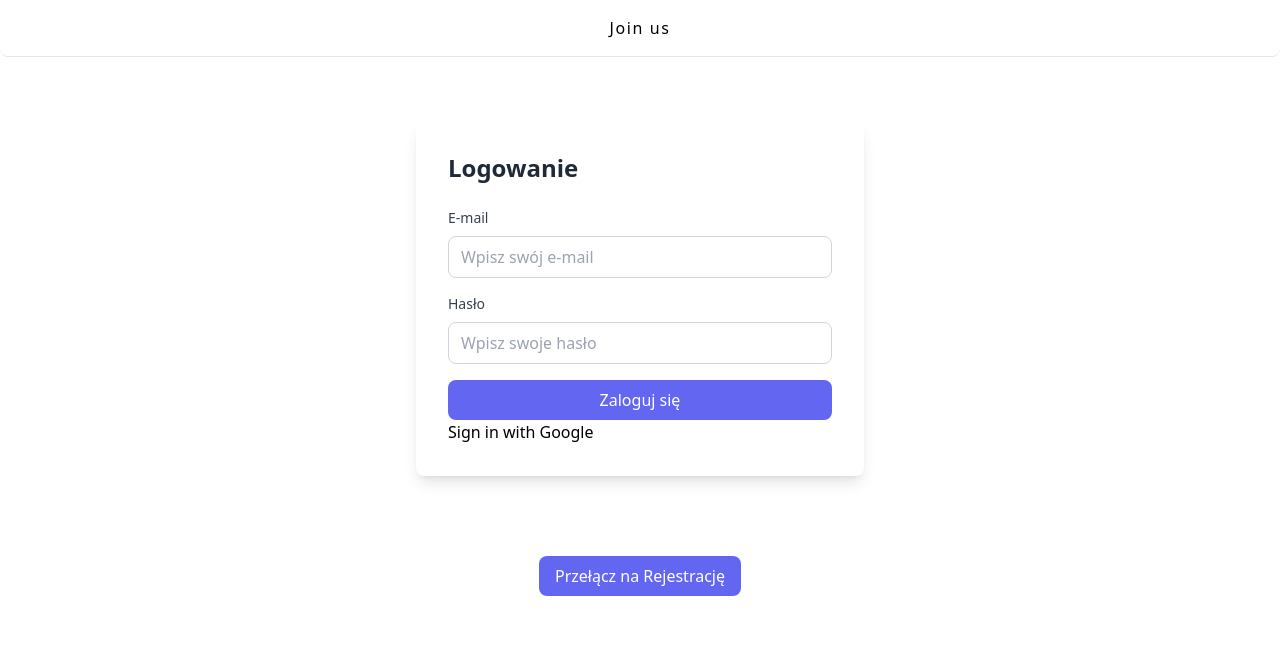
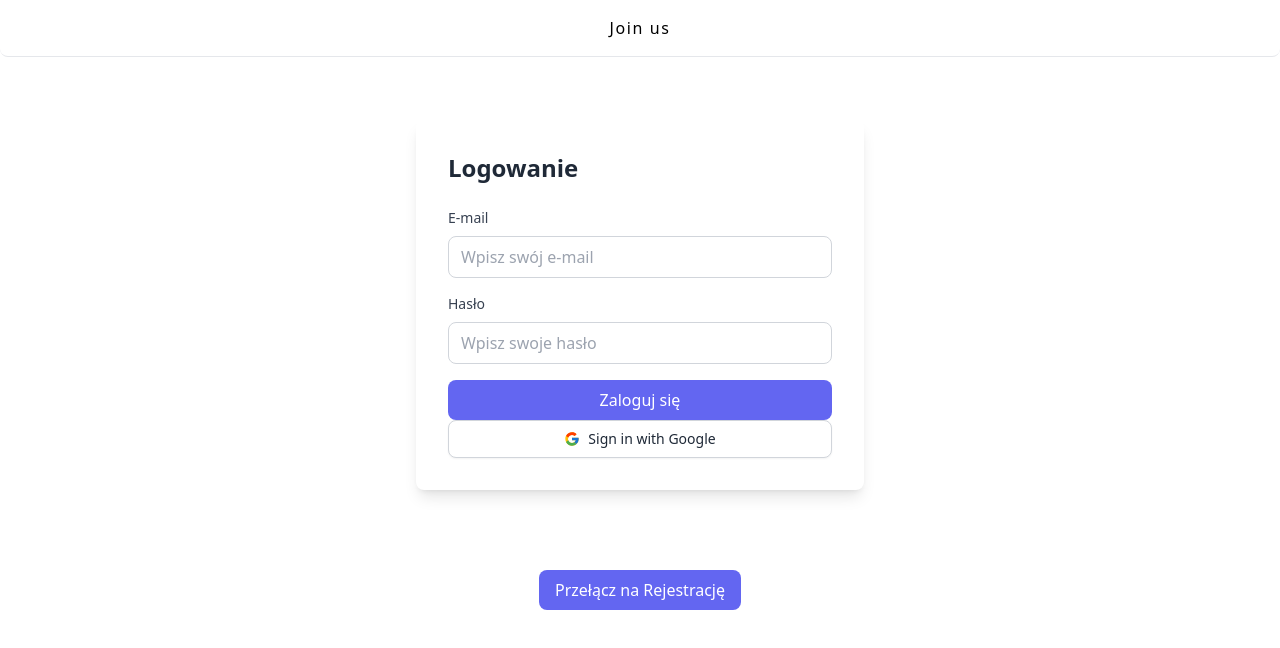
Before and after one commit to pawelek7k/future, a Next.js app: page /Login in a window 1280 px wide. Shown: the top 648 px of the page. Built offline with nearby package versions, Linux system fonts and the light colour scheme; no server answers.

Commit message:
add google btn styles

```diff
--- /dev/null
+++ b/components/buttons/index.tsx
@@ -0,0 +1,16 @@
+import { signIn } from "next-auth/react";
+import { FcGoogle } from "react-icons/fc";
+
+export const GoogleButton = () => {
+  return (
+    <button
+      onClick={() => signIn("google")}
+      className="flex items-center justify-center w-full bg-white border border-gray-300 rounded-lg shadow-sm hover:shadow-md focus:outline-none focus:ring-2 focus:ring-offset-2 focus:ring-gray-500 transition duration-150 ease-in-out p-2 gap-2"
+    >
+      <FcGoogle />
+      <span className="text-gray-800 text-sm font-medium">
+        Sign in with Google
+      </span>
+    </button>
+  );
+};
--- a/components/login/Login.tsx
+++ b/components/login/Login.tsx
@@ -1,4 +1,4 @@
-import { signIn } from "next-auth/react";
+import { GoogleButton } from "../buttons";
 
 interface FormData {
   email: string;
@@ -60,7 +60,7 @@ export const LoginForm: React.FC<LoginFormProps> = ({
       >
         Zaloguj się
       </button>
-      <button onClick={() => signIn("google")}>Sign in with Google</button>
+      <GoogleButton />
     </form>
   </div>
 );
--- a/package.json
+++ b/package.json
@@ -17,7 +17,8 @@
     "next": "14.2.5",
     "next-auth": "^4.24.7",
     "react": "^18",
-    "react-dom": "^18"
+    "react-dom": "^18",
+    "react-icons": "^5.2.1"
   },
   "devDependencies": {
     "@types/bcrypt": "^5.0.2",
```
Also changed, not shown: 1 other file (tests, documents, lock files or other folders).
